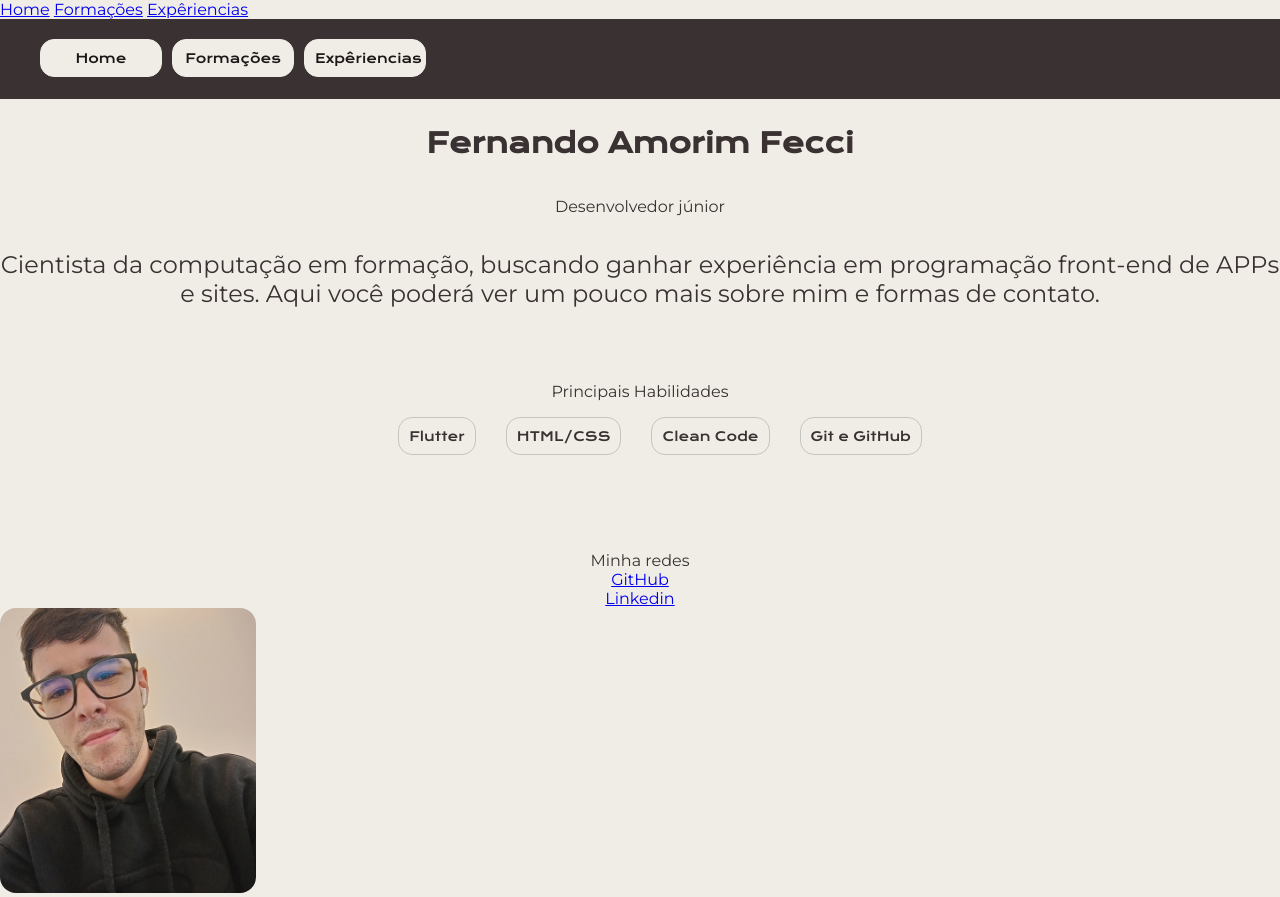
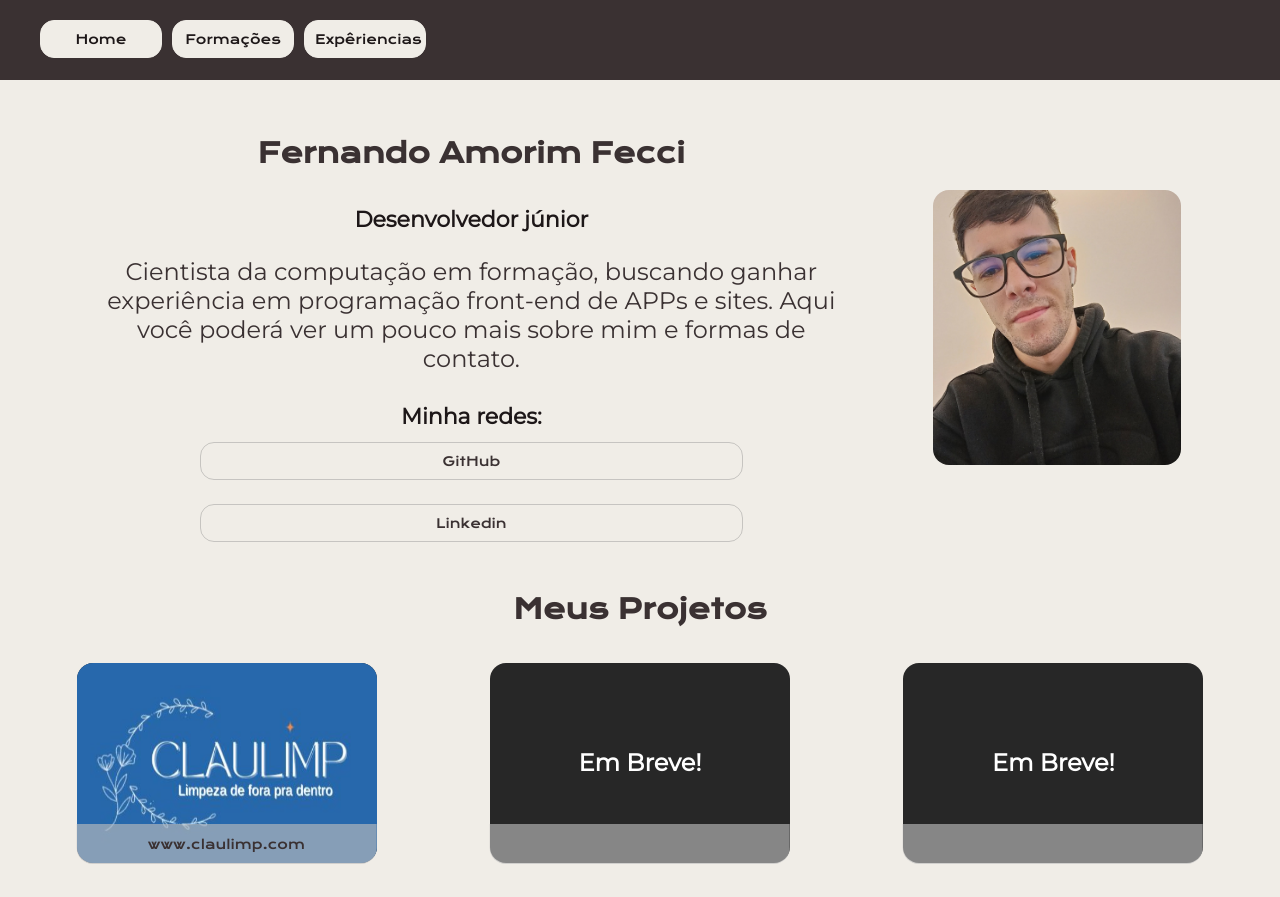
Before and after one commit to feerfecci/meu_curriculo, a PHP site: page / in a window 1280 px wide. After the commit the page ends 864 px from the top, so only its background shows below. Run offline with PHP 8.4, Linux system fonts and the light colour scheme.

Commit message:
ajeitado

```diff
--- /dev/null
+++ b/components/formacoes.php
@@ -0,0 +1,95 @@
+
+            <h1 class="row">
+                Minhas Formações
+            </h1>
+            <div class="row">
+                <section class="itens-formacao border-card" style="height: 250px;">
+                    <p class="cargo">
+                        Ciência da Computação
+                    </p>
+                    <p class="subtitle">
+                        Cursando (2/8)
+                    </p>
+                    <li class="descricao">FMU - Previsão de conclusão em dezembro/2027;</li>
+                </section>
+
+                <section class="itens-formacao border-card" style="align-self: flex-start; height: 250px;">
+                    <p class="cargo">
+                        Técnico Química | Finalizado
+                    </p>
+                    <p class="subtitle">
+                        Concluído
+                    </p>
+                    <li class="descricao">Etec Parque Belém - Conclusão em julho 2016;</li>
+                </section>
+            </div>
+            <h1 class="row">
+                Cursos complementares
+            </h1>
+            <div class="row ">
+                <div class="itens-formacao border-card">
+                    <p class="cargo ">
+                        Laravel - Udemy
+                    </p>
+                    <li class="descricao">
+                        Laragon: configuração para acesso à porta do banco de dados
+                    </li>
+                    <li class="descricao">
+                        Padrão MVC
+                    </li>
+                    <li class="descricao">
+                        Lidando com Routes, View e Componentes
+                    </li>
+                </div>
+
+                <div class=" itens-formacao border-card">
+                    <p class="cargo ">
+                        PHP - Udemy
+                    </p>
+                    <li class="descricao">
+                        Operações com arrays
+                    </li>
+                    <li class="descricao">
+                        Superglobal $_GET
+                    </li>
+                    <li class="descricao">
+                       Formulários
+                    </li>
+                    <li class="descricao">
+                       Consulta ao banco de dados
+                    </li>
+
+                </div>
+            </div>
+            <div class="row ">
+                <div class="itens-formacao border-card">
+                    <p class="cargo ">
+                        Flutter - Alura
+                    </p>
+                    <li class="descricao">
+                        Flutter: Widgets, Stateless, Stateful, Imagens e Animações
+                    </li>
+                    <li class="descricao">
+                        Dart: criando e manipulando variáveis e listas
+                    </li>
+                    <li class="descricao">
+                        Dart: entendendo a Orientação a Objetos
+                    </li>
+                </div>
+
+                <div class=" itens-formacao border-card">
+                    <p class="cargo ">
+                        HTML/CSS - Alura
+                    </p>
+                    <li class="descricao">
+                        Cabeçalho, footer e variáveis CSS
+                    </li>
+                    <li class="descricao">
+                        Classes, posicionamento e Flexbox
+                    </li>
+                    <li class="descricao">
+                        Ambientes de desenvolvimento, estrutura de arquivos e tags
+                    </li>
+
+                </div>
+            </div>
--- /dev/null
+++ b/components/header.php
@@ -0,0 +1,8 @@
+<section class="topbar" style="">
+
+    <ul class="abas">
+        <li class="aba selected" id="aba-home">Home</li>
+        <li class="aba" id="aba-formacoes">Formações</li>
+        <li class="aba" id="aba-experiencias">Expêriencias</li>
+    </ul>
+</section>
--- a/components/home.php
+++ b/components/home.php
@@ -1,36 +1,62 @@
-<section class="coloum" style="gap: 10px">
+<section class="column conteudo  aba-home">
+    <section class="row  " style="gap: 10px; align-items: center;justify-content: space-evenly ;">
+        <div style="justify-items: center; width: 60%;" >
             <h1>
                 Fernando Amorim Fecci
             </h1>
-    <subtitle>
+            <div class="subtitle">
                 Desenvolvedor júnior
-    </subtitle>
+            </div class="subtitle">
             <p> Cientista da computação em formação, buscando ganhar experiência em programação front-end de APPs e
                 sites. Aqui
                 você poderá ver um pouco mais sobre mim e formas de contato. </p>
-
-    <div class="habilidades-section">
-        <subtitle>
-            Principais Habilidades
-        </subtitle>
-        <ul>
-            <li >Flutter</li>
-            <li >HTML/CSS</li>
-            <li >Clean Code</li>
-            <li >Git e GitHub</li>
-        </ul>
-    </div>
-
-
             <section class="section-a">
-        <subtitle>Minha redes</subtitle>
-
-        <a href="http://github.com/feerfecci">
+                <div class="subtitle">Minha redes:</div>
+                <a class="button" href="http://github.com/feerfecci">
                     GitHub
                 </a>
-        <a href="https://www.linkedin.com/in/fernando-fecci-71a047193/">
+                <a class="button" href="https://www.linkedin.com/in/fernando-fecci-71a047193/">
                     Linkedin
                 </a>
             </section>
+
+        </div>
+        <img class="imagem-perfil" src="./assets/perfil.jpg" alt="">
     </section>
-<img class="imagem-perfil" src="./assets/perfil.jpg" alt="">
+    <h1>
+        Meus Projetos
+    </h1>
+    <section class="row row-projeto">
+
+        <div class="projeto">
+                <a href="https://www.claulimp.com/" target="_blank">
+
+                <img class="imagem-perfil" src="./assets/claulimp.png" alt="" style="width: 100%; height: 100%;">
+
+                <div class="acessarprojeto">www.claulimp.com
+                </div>
+            </a>
+            </div>
+        <div class="projeto">
+            <!-- <img class="imagem-perfil" src="./assets/perfil.jpg" alt="" style="width: 100%; height: 100%;"> -->
+             <h2 style="width: 100%; text-align: center;">
+                 Em Breve!
+
+             </h2>
+            <div class="acessarprojeto">
+            </div>
+
+        </div>
+        <div class="projeto">
+            <!-- <img class="imagem-perfil" src="./assets/perfil.jpg" alt="" style="width: 100%; height: 100%;"> -->
+            <h2 style="width: 100%; text-align: center;">
+                 Em Breve!
+
+             </h2>
+            <div class="acessarprojeto">
+
+            </div>
+
+        </div>
+    </section>
+</section>
--- a/formacoes.php
+++ /dev/null
@@ -1,95 +0,0 @@
-
-            <h1 class="row">
-                Minhas Formações
-            </h1>
-            <div class="row">
-                <section class="itens-formacao border-card" style="height: 250px;">
-                    <p class="cargo">
-                        Ciência da Computação
-                    </p>
-                    <p class="subtitle">
-                        Cursando (2/8)
-                    </p>
-                    <li class="descricao">FMU - Previsão de conclusão em dezembro/2027;</li>
-                </section>
-
-                <section class="itens-formacao border-card" style="align-self: flex-start; height: 250px;">
-                    <p class="cargo">
-                        Técnico Química | Finalizado
-                    </p>
-                    <p class="subtitle">
-                        Concluído
-                    </p>
-                    <li class="descricao">Etec Parque Belém - Conclusão em julho 2016;</li>
-                </section>
-            </div>
-            <h1 class="row">
-                Cursos complementares
-            </h1>
-            <div class="row ">
-                <div class="itens-formacao border-card">
-                    <p class="cargo ">
-                        Laravel - Udemy
-                    </p>
-                    <li class="descricao">
-                        Laragon: configuração para acesso à porta do banco de dados
-                    </li>
-                    <li class="descricao">
-                        Padrão MVC
-                    </li>
-                    <li class="descricao">
-                        Lidando com Routes, View e Componentes
-                    </li>
-                </div>
-
-                <div class=" itens-formacao border-card">
-                    <p class="cargo ">
-                        PHP - Udemy
-                    </p>
-                    <li class="descricao">
-                        Operações com arrays
-                    </li>
-                    <li class="descricao">
-                        Superglobal $_GET
-                    </li>
-                    <li class="descricao">
-                       Formulários
-                    </li>
-                    <li class="descricao">
-                       Consulta ao banco de dados
-                    </li>
-
-                </div>
-            </div>
-            <div class="row ">
-                <div class="itens-formacao border-card">
-                    <p class="cargo ">
-                        Flutter - Alura
-                    </p>
-                    <li class="descricao">
-                        Flutter: Widgets, Stateless, Stateful, Imagens e Animações
-                    </li>
-                    <li class="descricao">
-                        Dart: criando e manipulando variáveis e listas
-                    </li>
-                    <li class="descricao">
-                        Dart: entendendo a Orientação a Objetos
-                    </li>
-                </div>
-
-                <div class=" itens-formacao border-card">
-                    <p class="cargo ">
-                        HTML/CSS - Alura
-                    </p>
-                    <li class="descricao">
-                        Cabeçalho, footer e variáveis CSS
-                    </li>
-                    <li class="descricao">
-                        Classes, posicionamento e Flexbox
-                    </li>
-                    <li class="descricao">
-                        Ambientes de desenvolvimento, estrutura de arquivos e tags
-                    </li>
-
-                </div>
-            </div>
--- a/header.php
+++ /dev/null
@@ -1,8 +0,0 @@
-<section class="topbar" style="">
-
-    <ul class="abas">
-        <li class="aba selected" id="aba-home">Home</li>
-        <li class="aba" id="aba-formacoes">Formações</li>
-        <li class="aba" id="aba-experiencias">Expêriencias</li>
-    </ul>
-</section>
--- a/index.php
+++ b/index.php
@@ -11,12 +11,6 @@
     <link rel="stylesheet" href="css/topbar.css">
     <link rel="stylesheet" href="css/home.css">
 </head>
-<header>
-
-    <a href="index.php">Home</a>
-    <a href="formacoes.php">Formações</a>
-    <a href="experiencias.php">Expêriencias</a>
-</header>
 
 <style>
     .selected {
@@ -31,7 +25,7 @@
         <div class=".tab-control">
 
             <?php
-            include 'header.php'
+            include 'components/header.php'
             ?>
 
             <section class=" column " style="">
@@ -39,11 +33,11 @@
             </section>
 
             <section class="conteudo aba-formacoes">
-                <?php include 'formacoes.php' ?>
+                <?php include 'components/formacoes.php' ?>
             </section>
 
             <section class="conteudo aba-experiencias">
-                <?php include 'experiencias.php' ?>
+                <?php include 'components/experiencias.php' ?>
             </section>
 
 
```
Also changed, not shown: components/experiencias.php (renamed from experiencias.php), conteudos-abas.php (deleted). Lines whose indentation alone changed are shown as unchanged.
